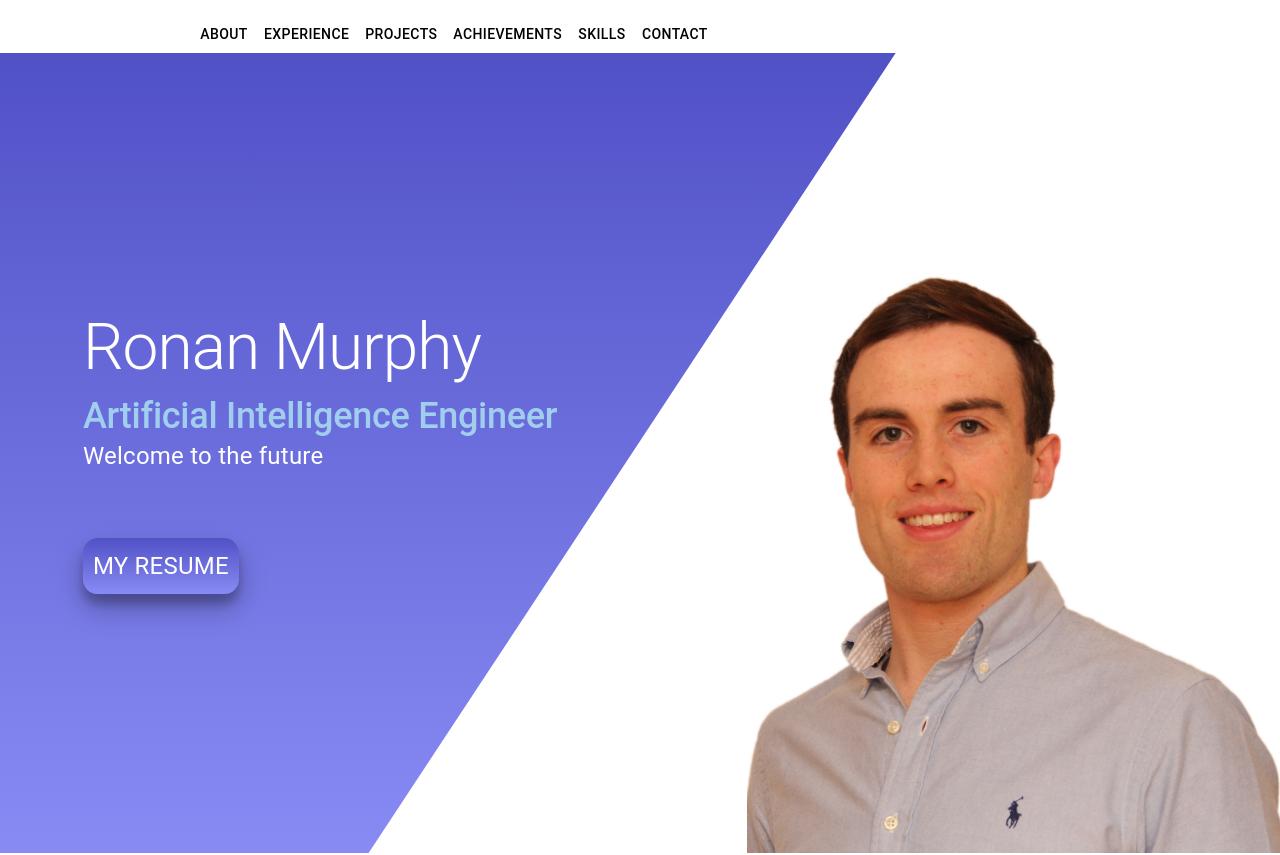
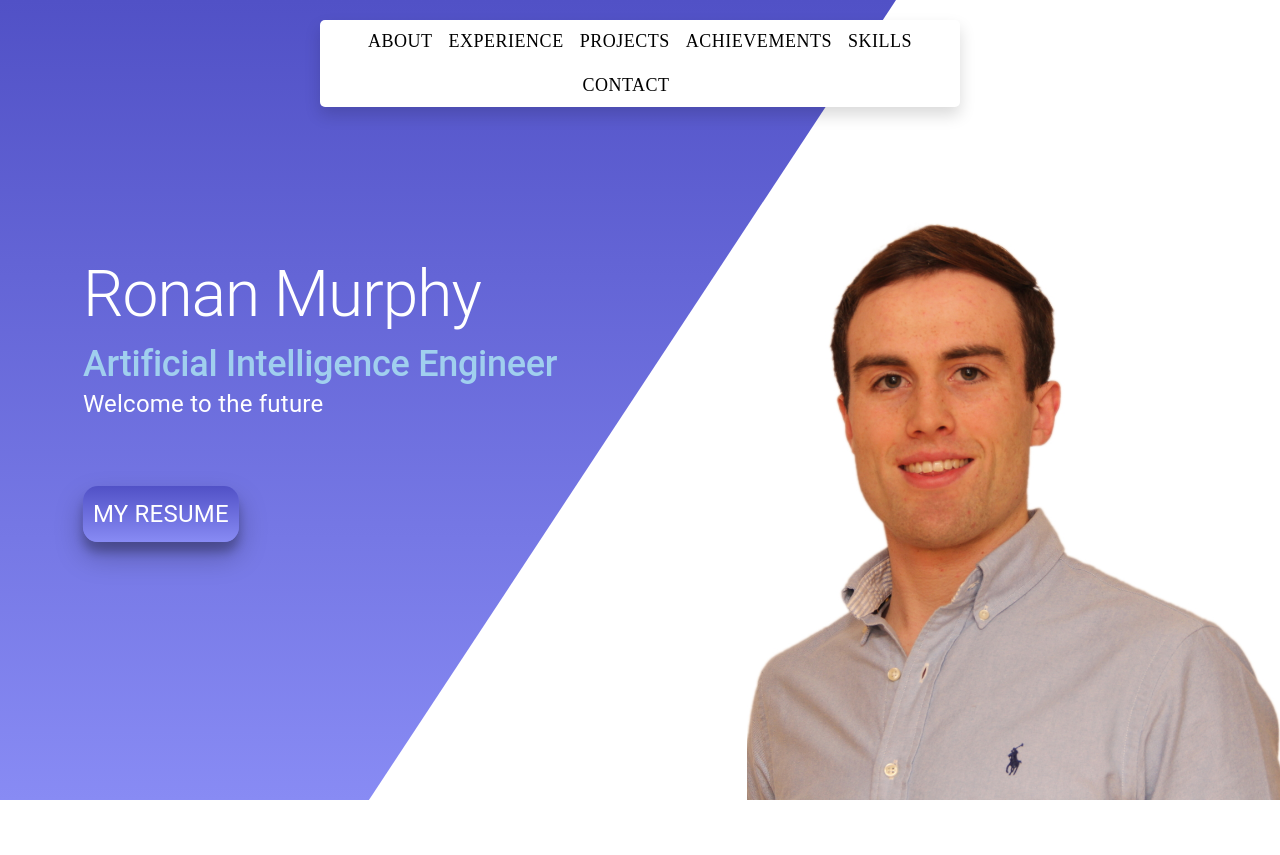
Before and after one commit to brightstar0212/my-next-app, a Next.js app: page / in a window 1280 px wide. Shown: the top 855 px of the page. Built offline with nearby package versions, Linux system fonts and the light colour scheme.

Commit message:
add animation to navbar

```diff
--- a/app/globals.css
+++ b/app/globals.css
@@ -29,17 +29,30 @@ body {
 section {
   color: black;
 }
+header {
+  position: fixed;
+  top: 0;
+  left: 0;
+  right: 0;
+  text-align: center;
+  z-index: 110;
+  animation-name: dropHeader;
+  animation-iteration-count: 1;
+  animation-timing-function: ease;
+  animation-duration: 0.75s;
+  padding-top: 20px;
+}
 .myNavbar {
-  width: 70%;
   margin: auto;
-  left: 0;
-  margin-top: 1rem;
   border-radius: 5px;
   background-color: #ffffff;
   color: black;
+  width: 50%;
+  box-shadow: 0 0.5rem 1rem rgba(0, 0, 0, 0.15);
 }
-.MuiToolbar-root {
-  justify-content: space-between;
+.nav-items button {
+  font-family: Calibri Light;
+  font-size: 18px;
 }
 #lead {
   position: relative;
@@ -720,3 +733,13 @@ ul {
     visibility: visible;
   }
 }
+@keyframes dropHeader {
+  0% {
+    transform: translateY(-100%); /* Start the header off-screen */
+  }
+  100% {
+    transform: translateY(
+      0
+    ); /* End the animation with the header in its normal position */
+  }
+}
```
